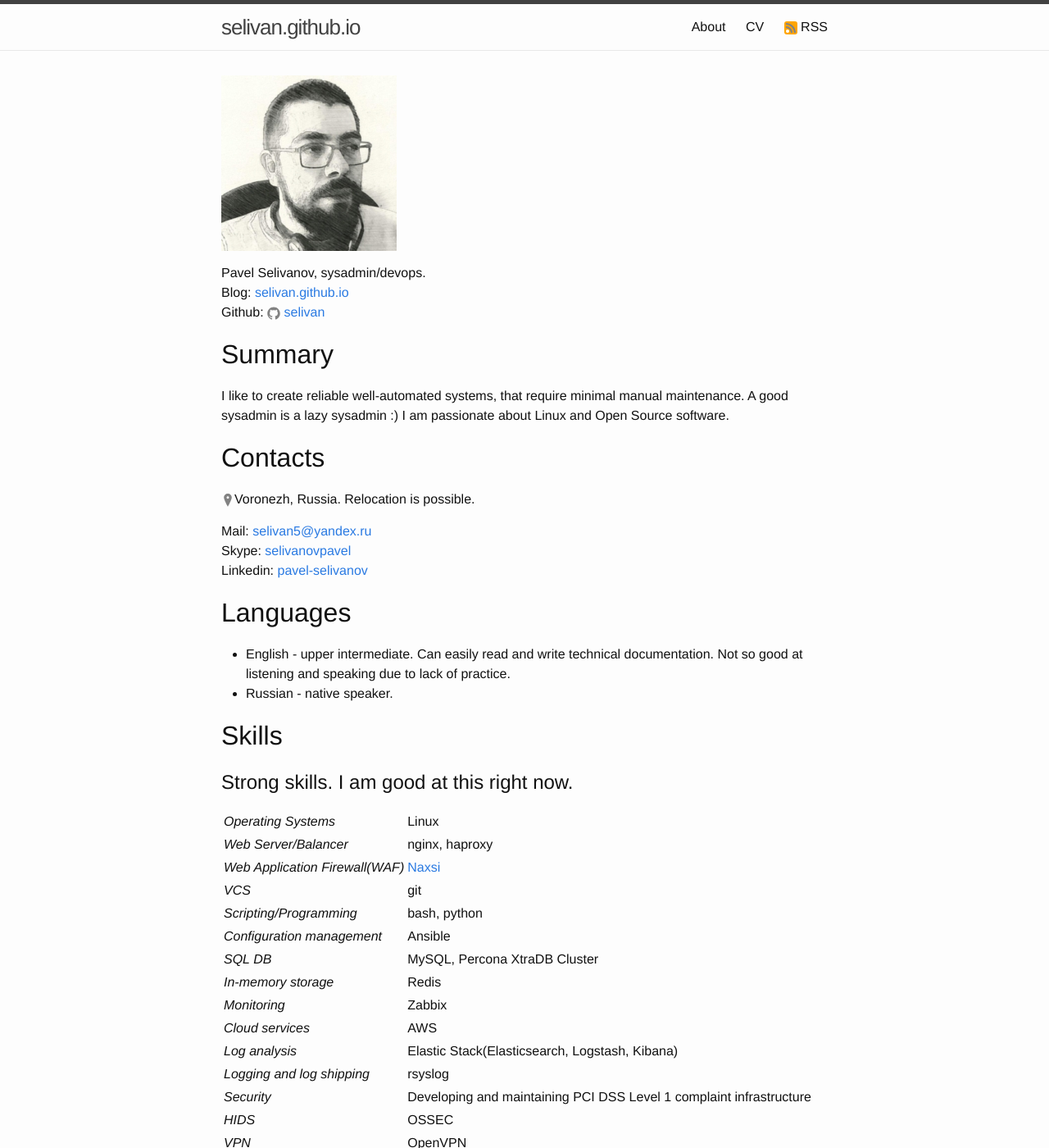
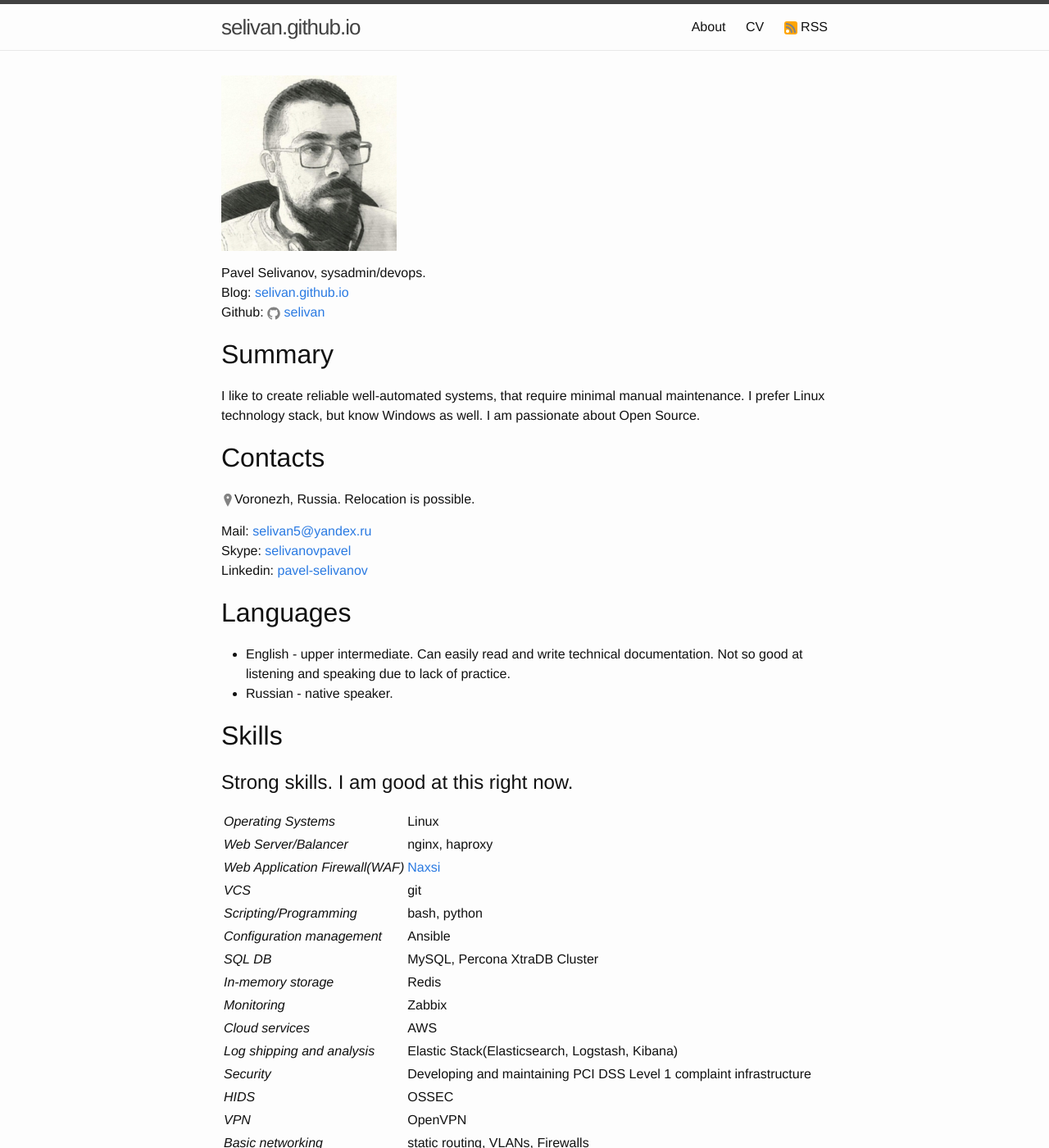
Before and after one commit to selivan/selivan.github.io, a Jekyll site: the page built from cv/index.md, in a window 1280 px wide and 1400 px high. Shown: the whole window at 82% size. Built offline with Jekyll 4.4.1, drawn with Linux system fonts in a browser that asks for light colours; some of the changed text lies outside the part shown.

Commit message:
Update index.md

```diff
--- a/cv/index.md
+++ b/cv/index.md
@@ -13,7 +13,7 @@
 
 # Summary
 
-I like to create reliable well-automated systems, that require minimal manual maintenance. A good sysadmin is a lazy sysadmin :) I am passionate about Linux and Open Source software.
+I like to create reliable well-automated systems, that require minimal manual maintenance. I prefer Linux technology stack, but know Windows as well. I am passionate about Open Source.
 
 # Contacts
 <span class="icon">{% include point-on-map.svg %}</span>Voronezh, Russia. Relocation is possible.
@@ -40,8 +40,7 @@
 | _In-memory storage_ | Redis |
 | _Monitoring_ | Zabbix |
 | _Cloud services_ | AWS |
-| _Log analysis_ | Elastic Stack(Elasticsearch, Logstash, Kibana) |
-| _Logging and log shipping_ | rsyslog |
+| _Log shipping and analysis_ | Elastic Stack(Elasticsearch, Logstash, Kibana) |
 | _Security_ | Developing and maintaining PCI DSS Level 1 complaint infrastructure |
 | _HIDS_ | OSSEC |
 | _VPN_ | OpenVPN |
```
Also changed, not shown: other parts of cv/index.md (+1 -1 lines).
